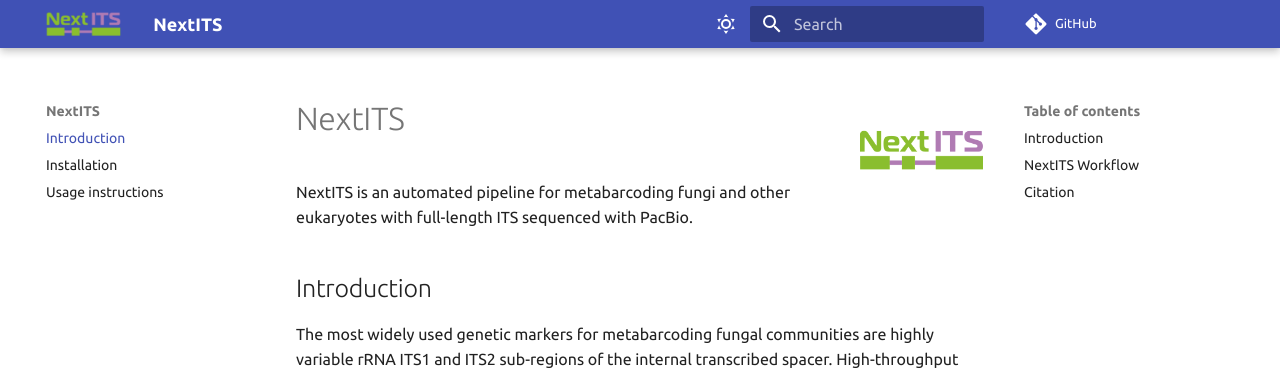
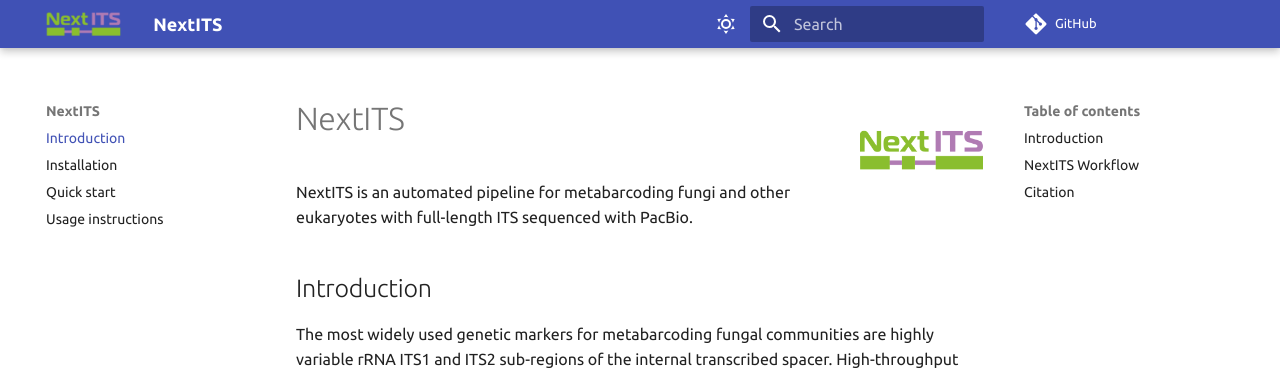
Before and after one commit to Next-ITS/nextits.github.io, an MkDocs documentation site: the page built from docs/index.md, in a window 1280 px wide. Shown: the top 376 px of the page. Built offline with MkDocs 1.6.1 and Material for MkDocs 9.7.7, drawn with Linux system fonts in a browser that asks for light colours; comment, search, counter and statistics services are not loaded.

Commit message:
upd TOC (add quickstart)

```diff
--- a/mkdocs.yml
+++ b/mkdocs.yml
@@ -53,4 +53,5 @@
 nav:
   - 'Introduction':         'index.md'
   - 'Installation':         'installation.md'
+  - 'Quick start':          'quickstart.md'
   - 'Usage instructions':   'usage.md'
```
